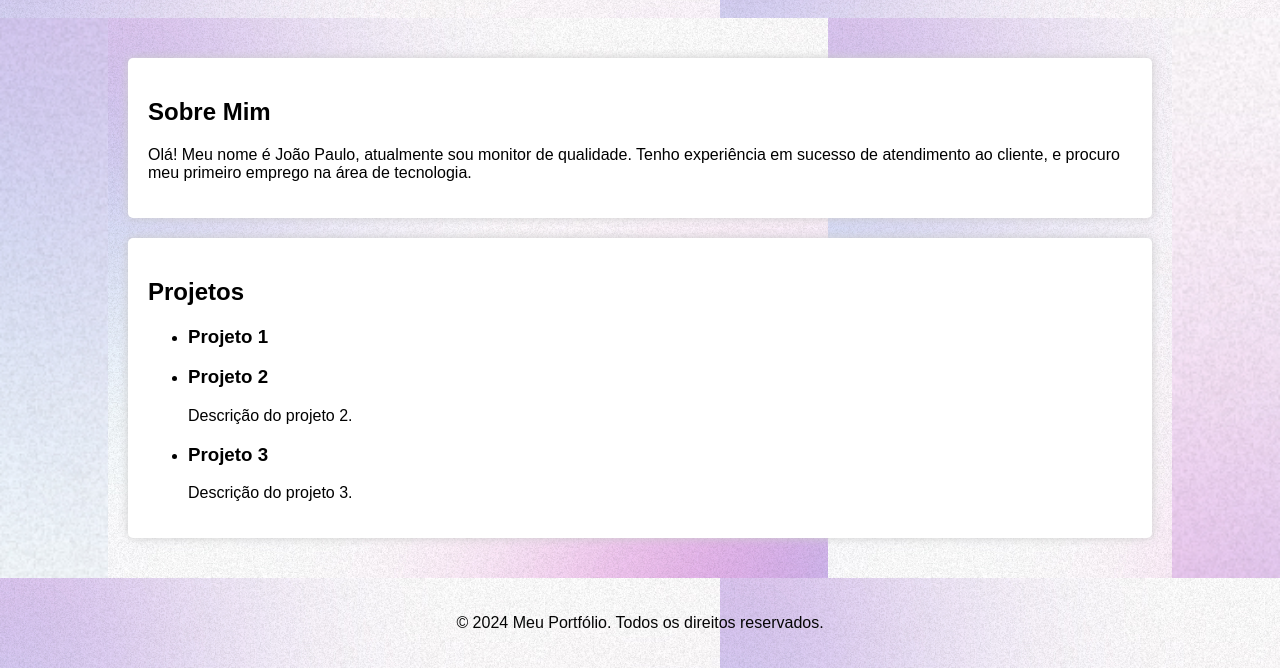
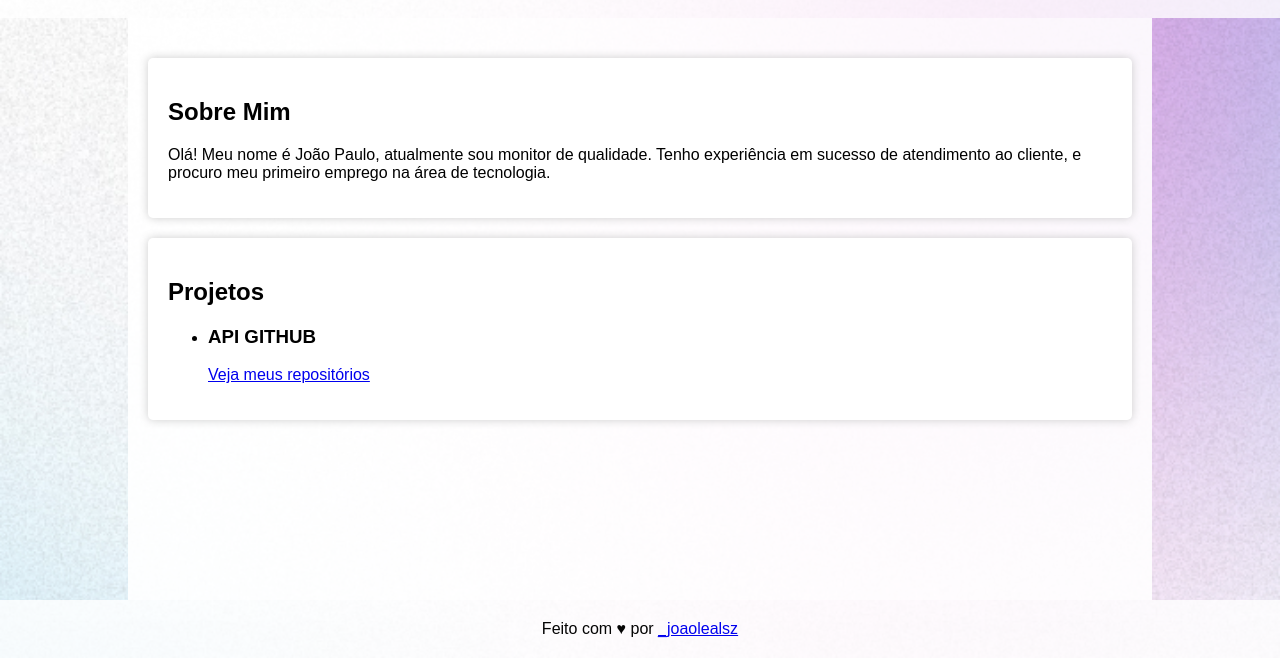
Before and after one commit to neres20030/sitejoao, a plain HTML site: page index2.html in a window 1280 px wide. Shown: the part 142-810 px from the top of the page. Drawn offline with nearby package versions, Linux system fonts and the light colour scheme.

Commit message:
NEW COMMIT

```diff
--- a/index2.html
+++ b/index2.html
@@ -4,7 +4,7 @@
     <meta charset="UTF-8">
     <meta name="viewport" content="width=device-width, initial-scale=1.0">
     <title>Meu Portfólio</title>
-<link rel="stylesheet" href="style2.css">
+    <link rel="stylesheet" href="style2.css">
 </head>
 <body>
 
@@ -12,21 +12,17 @@
     <h1>Meu Portfólio</h1>
     <nav>
         <a href="https://github.com/neres20030" target="_blank">
-            <ion-icon name="logo-github"></ion-icon></a>
-
+            <ion-icon name="logo-github"></ion-icon>
+        </a>
         <a href="https://www.instagram.com/_joaolealsz/" target="_blank">
-                <ion-icon name="logo-instagram"></ion-icon></a>
-
-        <a href="https://www.youtube.com/channel/UC0z7KBZUb_RIVtk60uQawtQ"target= "_blank">
-                    <ion-icon name="logo-youtube"></ion-icon></a>
-
-        <a href=" https://www.linkedin.com/in/jo%C3%A3o-paulo-souza-leal-neres-53b7b0184/ " target="_blank">
-                        <ion-icon name="logo-linkedin"></ion-icon></a>
-
-
-
-
-
+            <ion-icon name="logo-instagram"></ion-icon>
+        </a>
+        <a href="https://www.youtube.com/channel/UC0z7KBZUb_RIVtk60uQawtQ" target="_blank">
+            <ion-icon name="logo-youtube"></ion-icon>
+        </a>
+        <a href="https://www.linkedin.com/in/jo%C3%A3o-paulo-souza-leal-neres-53b7b0184/" target="_blank">
+            <ion-icon name="logo-linkedin"></ion-icon>
+        </a>
     </nav>
 </header>
 
@@ -40,26 +36,18 @@
         <h2>Projetos</h2>
         <ul>
             <li>
-                <h3>Projeto 1</h3>
-                <p> <a href="https://github.com/neres20030/projeto"></a></p>
-            </li>
-            <li>
-                <h3>Projeto 2</h3>
-                <p>Descrição do projeto 2.</p>
-            </li>
-            <li>
-                <h3>Projeto 3</h3>
-                <p>Descrição do projeto 3.</p>
+                <h3>API GITHUB</h3>
+                <p><a href="https://api.github.com/users/neres20030/repos">Veja meus repositórios</a></p>
             </li>
         </ul>
     </section>
-
-
 </div>
 
 <footer>
-    <p>&copy; 2024 Meu Portfólio. Todos os direitos reservados.</p>
+    Feito com ♥ por <a href="https://www.instagram.com/_joaolealsz/">_joaolealsz</a>
 </footer>
+
 <script src="https://unpkg.com/ionicons@4.5.10-0/dist/ionicons.js"></script>
+<script src="script.js"></script> <!-- Inclua seu arquivo JS aqui -->
 </body>
 </html>
--- a/script.js
+++ b/script.js
@@ -8,4 +8,12 @@ function toggleMode() {
     } else {
         img.setAttribute("src", "./assets/WhatsApp Image 2024-10-25 at 7.40.05 PM.png");
     }
+
+    fetch('https://api.github.com/users/neres20030/repos')
+        .then(response => response.json())
+        .then(data => {
+            console.log(data);
+            // Aqui você pode manipular os dados para exibir no seu portfólio
+        })
+        .catch(error => console.error('Erro:', error));
 }
--- a/style2.css
+++ b/style2.css
@@ -1,46 +1,56 @@
+* {
+    box-sizing: border-box;
+}
+
+html, body {
+    height: 100%;
+    margin: 0;
+}
+
 body {
     font-family: Arial, sans-serif;
-    margin: 0;
-    padding: 0;
-    background: url(./assets/bg-mobile-light.jpg) no-repeat center center fixed; /* Substitua pelo caminho da sua imagem */
-    background-size: cover; /* Faz com que a imagem cubra toda a tela */
+    background: url(./assets/bg-mobile-light.jpg) no-repeat center center fixed;
+    background-size: cover;
+    display: flex;
+    flex-direction: column;
 }
+
 header {
-    background: url(./assets/bg-mobile-light.jpg);
+    background: rgba(255, 255, 255, 0.8);
     padding: 20px 0;
     text-align: center;
 }
+
 nav {
     margin: 20px 0;
 }
+
 nav a {
     color: #0c0b0b;
     margin: 0 5px;
     text-decoration: none;
     padding: 20px;
+}
 
-}
 .container {
+    flex: 1; /* Faz a container ocupar todo o espaço disponível */
     width: 80%;
     margin: auto;
-    overflow: hidden;
-    background: url(./assets/bg-mobile-light.jpg); /* Fundo branco semi-transparente */
+    background: rgba(255, 255, 255, 0.9);
+    padding: 20px;
+}
 
-    padding: 20px; /* Padding para separar o conteúdo das bordas */
-}
 section {
     margin: 20px 0;
     padding: 20px;
-    background: #ffffff; /* Se preferir, mantenha o fundo branco */
+    background: #ffffff;
     border-radius: 5px;
     box-shadow: 0 0 10px #ccc;
 }
+
 footer {
     text-align: center;
     padding: 20px 0;
-    background: url(./assets/bg-mobile-light.jpg); /* Adicionando transparência ao fundo do rodapé */
+    background: rgba(255, 255, 255, 0.8);
     color: #050505;
-    position: relative;
-    bottom: 0;
-    width: 100%;
 }
```
